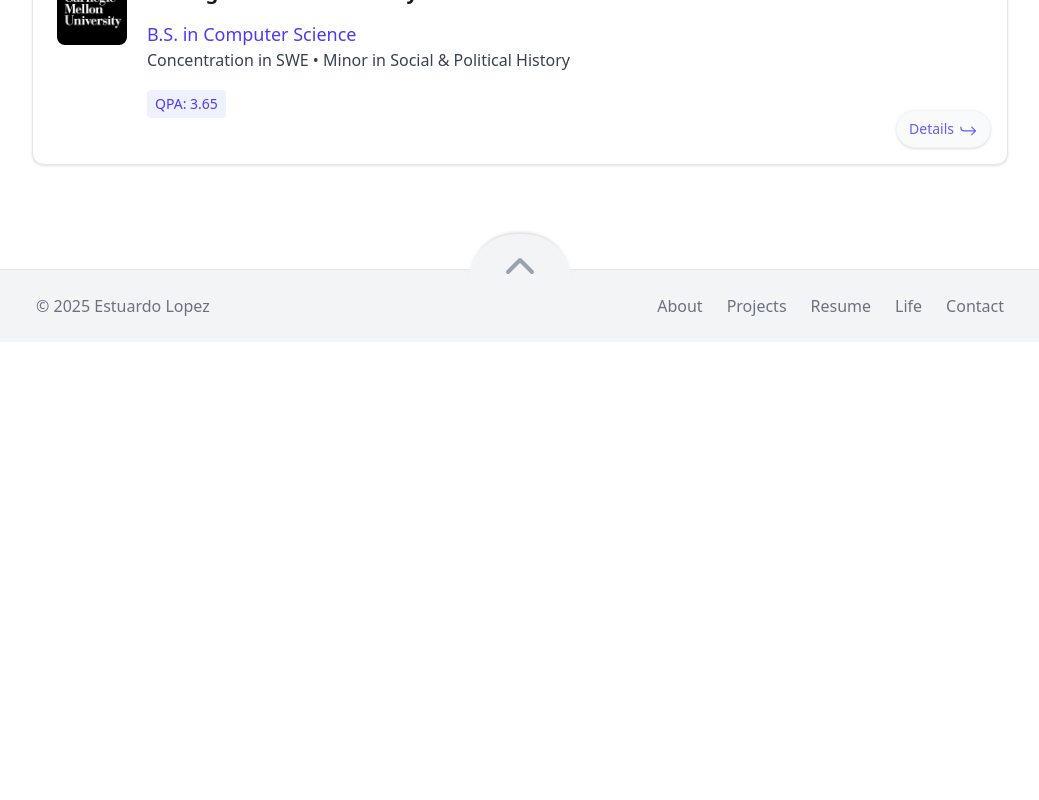
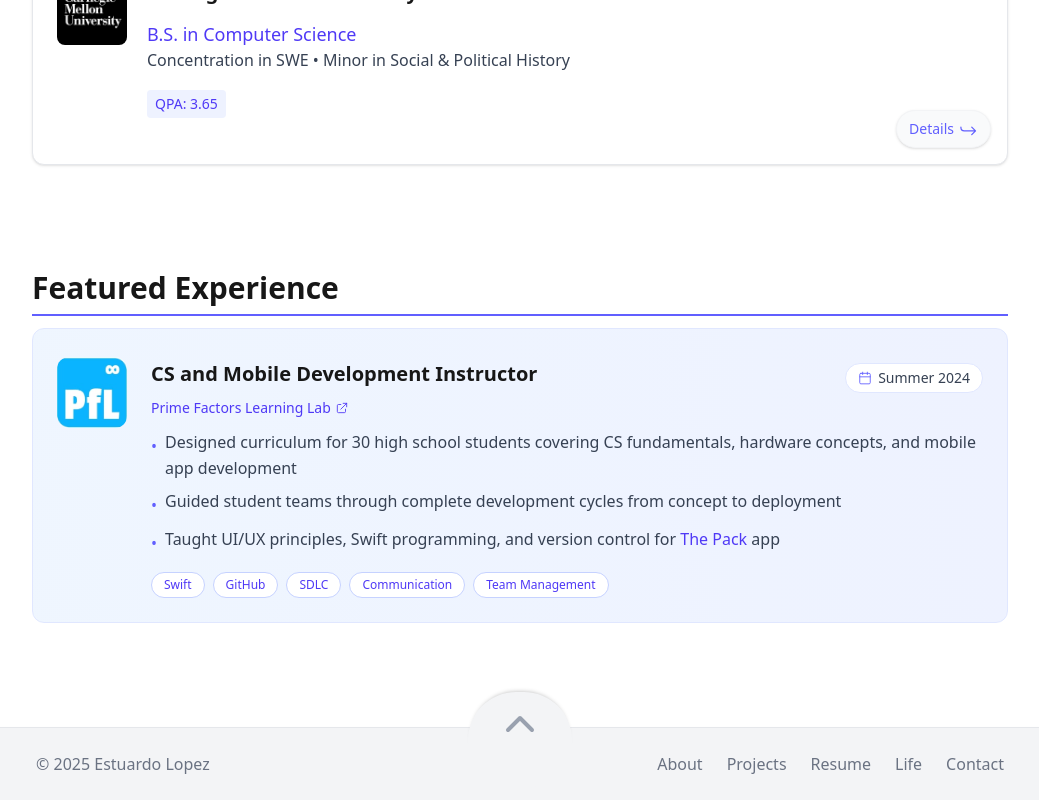
Before and after one commit to estulpz202/personal-website, a Next.js app: page /about in a window 1280 px wide. Shown: the part 488-1288 px from the top of the page, without its empty margins (120-1159 px from the left). Before the commit the page ends 830 px from the top, so only its background shows below. Built offline with nearby package versions, Linux system fonts and the light colour scheme.

Commit message:
Add ExperienceSection and ExperienceCard components with experience data. Add icons for the ExperienceCard and logo for PfL.

```diff
--- a/src/app/about/page.tsx
+++ b/src/app/about/page.tsx
@@ -1,5 +1,6 @@
 import Container from '@/components/common/Container';
 import EducationSection from '@/components/about/EducationSection';
+import ExperienceSection from '@/components/about/ExperienceSection';
 
 /**
  * Page metadata for browser tab display
@@ -25,6 +26,9 @@ export default function AboutPage() {
 
         {/* Education Section Component */}
         <EducationSection />
+
+        {/* Experience Section Component */}
+        <ExperienceSection />
       </Container>
     </main>
   );
--- /dev/null
+++ b/src/components/about/ExperienceCard.tsx
@@ -0,0 +1,93 @@
+import Image from 'next/image';
+import Link from 'next/link';
+import Icon from '@/components/ui/Icon';
+
+/**
+ * Type definition for experience data
+ */
+export type Experience = {
+  title: string;
+  company: string;
+  companyUrl?: string;
+  period: string;
+  logoSrc: string;
+  highlights: string[];
+  skills: string[];
+};
+
+interface ExperienceCardProps {
+  experience: Experience;
+}
+
+/**
+ * ExperienceCard - Reusable component for displaying professional experiences
+ */
+export default function ExperienceCard({ experience }: ExperienceCardProps) {
+  const { title, company, companyUrl, period, logoSrc, highlights, skills } = experience;
+
+  return (
+    <div className="bg-gradient-to-r from-blue-50 to-indigo-50 rounded-xl pb-6 pl-6 pr-6 pt-2 border border-indigo-100">
+      <div className="flex flex-col md:flex-row gap-6 items-start">
+        {/* Logo */}
+        <div className="flex-shrink-0 mt-5">
+          <Image
+            src={logoSrc}
+            alt={`${company} Logo`}
+            width={70}
+            height={70}
+            className="rounded-xl"
+          />
+        </div>
+
+        <div className="flex-grow">
+          <div className="flex flex-col md:flex-row md:items-center justify-between mb-3">
+            <div>
+              <h3 className="text-xl font-bold">{title}</h3>
+              <div className="mt-1.5">
+                {companyUrl ? (
+                  <Link
+                    href={companyUrl}
+                    target="_blank"
+                    rel="noopener noreferrer"
+                    className="text-indigo-600 hover:text-indigo-800 font-medium transition-colors flex items-center gap-1 text-sm"
+                  >
+                    {company}
+                    <Icon name="external-link" className="w-3.5 h-3.5" />
+                  </Link>
+                ) : (
+                  <span className="text-indigo-600 font-medium text-sm">{company}</span>
+                )}
+              </div>
+            </div>
+            <div className="mt-2 md:mt-0">
+              <span className="bg-white px-3 py-1 rounded-full text-gray-700 text-sm border border-indigo-100 inline-flex items-center">
+                <Icon name="calendar" className="w-3.5 h-3.5 mr-1.5 text-indigo-500" />
+                {period}
+              </span>
+            </div>
+          </div>
+
+          <ul className="space-y-2 mb-4">
+            {highlights.map((highlight, index) => (
+              <li key={index} className="flex items-start">
+                <span className="text-indigo-500 mr-2 mt-1">•</span>
+                <span className="text-gray-700" dangerouslySetInnerHTML={{ __html: highlight }} />
+              </li>
+            ))}
+          </ul>
+
+          <div className="flex flex-wrap gap-2">
+            {skills.map((skill) => (
+              <span
+                key={skill}
+                className="inline-block px-3 py-1 text-xs bg-white text-indigo-600 rounded-full border border-indigo-200"
+              >
+                {skill}
+              </span>
+            ))}
+          </div>
+        </div>
+      </div>
+    </div>
+  );
+}
--- /dev/null
+++ b/src/components/about/ExperienceData.ts
@@ -0,0 +1,20 @@
+import { Experience } from './ExperienceCard';
+
+/**
+ * Professional experience data
+ */
+export const experiences: Experience[] = [
+  {
+    title: 'CS and Mobile Development Instructor',
+    company: 'Prime Factors Learning Lab',
+    companyUrl: 'https://primefactors.org/',
+    period: 'Summer 2024',
+    logoSrc: '/PfL_logo.jpg',
+    highlights: [
+      'Designed curriculum for 30 high school students covering CS fundamentals, hardware concepts, and mobile app development',
+      'Guided student teams through complete development cycles from concept to deployment',
+      'Taught UI/UX principles, Swift programming, and version control for <a href="/projects/the-pack" class="text-indigo-600 hover:text-indigo-800 transition-colors">The Pack</a> app',
+    ],
+    skills: ['Swift', 'GitHub', 'SDLC', 'Communication', 'Team Management'],
+  },
+];
--- /dev/null
+++ b/src/components/about/ExperienceSection.tsx
@@ -0,0 +1,20 @@
+import SectionHeader from '@/components/common/SectionHeader';
+import ExperienceCard from '@/components/about/ExperienceCard';
+import { experiences } from '@/components/about/ExperienceData';
+
+/**
+ * ExperienceSection - Displays featured professional experiences
+ */
+export default function ExperienceSection() {
+  return (
+    <section className="py-10 fade-in-up">
+      <SectionHeader title="Featured Experience" />
+
+      <div className="space-y-6">
+        {experiences.map((experience, index) => (
+          <ExperienceCard key={index} experience={experience} />
+        ))}
+      </div>
+    </section>
+  );
+}
--- a/src/components/ui/Icon.tsx
+++ b/src/components/ui/Icon.tsx
@@ -10,7 +10,9 @@ type IconName =
   | 'arrow-up'
   | 'arrow-right'
   | 'flip-right'
-  | 'flip-left';
+  | 'flip-left'
+  | 'external-link'
+  | 'calendar';
 
 /**
  * Props for the Icon component
@@ -136,6 +138,30 @@ export default function Icon({ name, className = 'w-6 h-6' }: IconProps) {
         </svg>
       );
 
+    case 'external-link':
+      return (
+        // External link icon (for external website links)
+        <svg {...svgProps} aria-hidden="true">
+          <path
+            d="M10 6H6a2 2 0 00-2 2v10a2 2 0 002 2h10a2 2 0 002-2v-4M14 4h6m0 0v6m0-6L10 14"
+            strokeWidth="1.5"
+            strokeLinecap="round"
+            strokeLinejoin="round"
+          />
+        </svg>
+      );
+
+    case 'calendar':
+      return (
+        // Calendar icon (for dates)
+        <svg {...svgProps} aria-hidden="true">
+          <rect x="3" y="4" width="18" height="18" rx="2" ry="2" strokeWidth="1.5" />
+          <line x1="16" y1="2" x2="16" y2="6" strokeWidth="1.5" />
+          <line x1="8" y1="2" x2="8" y2="6" strokeWidth="1.5" />
+          <line x1="3" y1="10" x2="21" y2="10" strokeWidth="1.5" />
+        </svg>
+      );
+
     default:
       return null;
   }
```
Also changed, not shown: public/PfL_logo.jpg (added).
